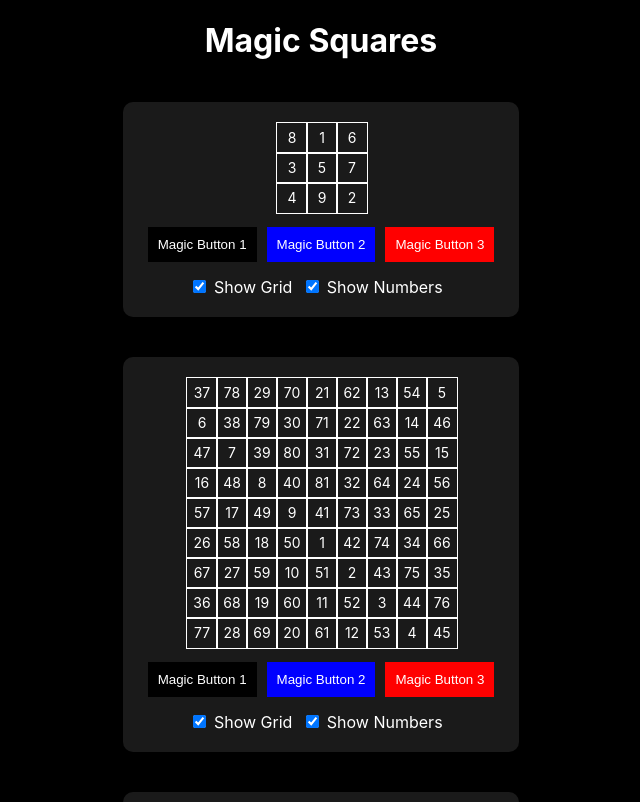
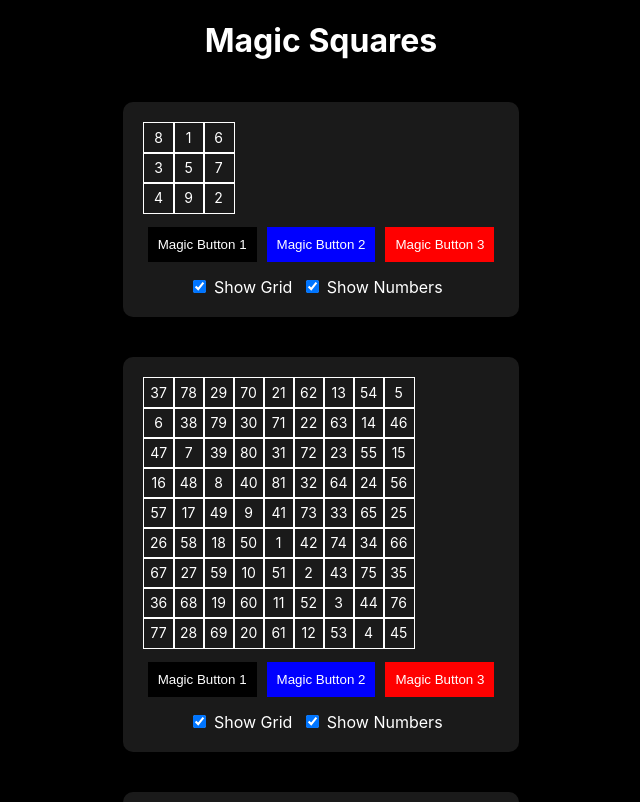
Before and after one commit to mechaloctopus/magic-squares, a React (Create React App) app: page / in a window 1280 px wide. Shown: the top 802 px of the page, without its empty margins (319-959 px from the left). Built offline with nearby package versions, Linux system fonts and the light colour scheme.

Commit message:
Update App.css

```diff
--- a/src/App.css
+++ b/src/App.css
@@ -13,7 +13,7 @@
     position: relative;
     display: flex;
     flex-direction: column;
-    align-items: center; /* Center align */
+    align-items: flex-start;
     margin: 20px;
     background-color: #1a1a1a;
     padding: 20px;
@@ -90,3 +90,11 @@
     margin-right: 10px;
     color: white;
 }
+
+.controls {
+    margin-top: 20px;
+}
+
+.controls label {
+    margin-right: 10px;
+}
```
